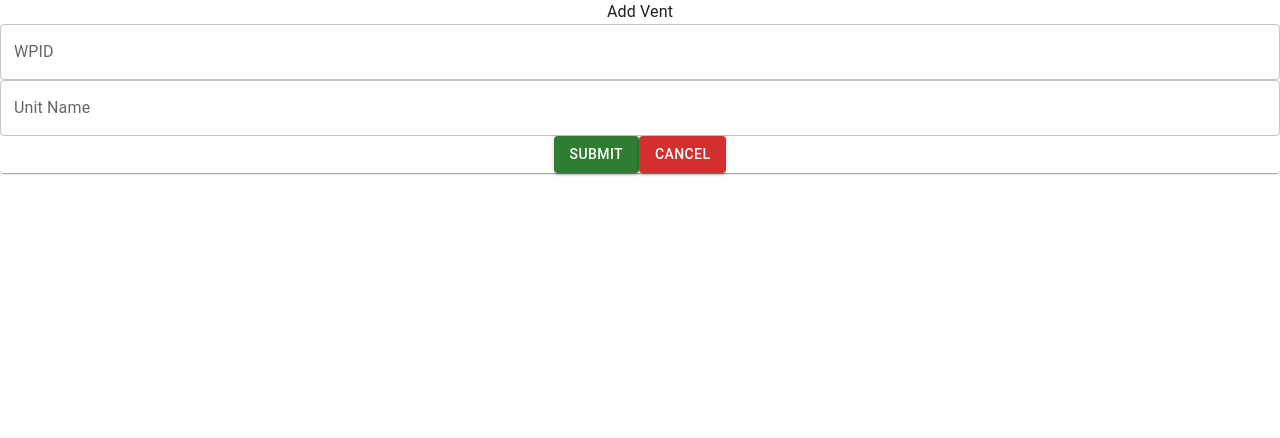
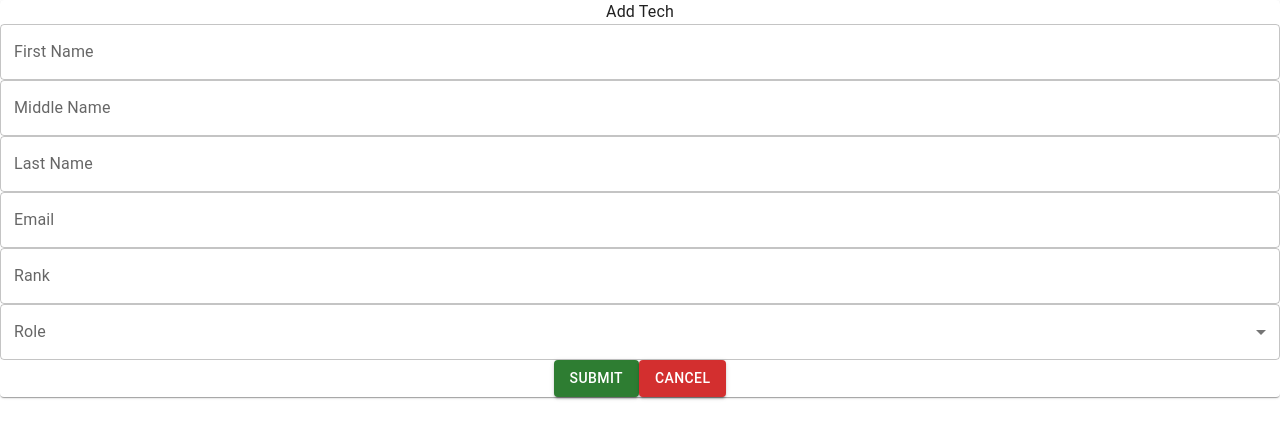
Before and after one commit to anthonylouismorton/ventilationfrontend, a React (Create React App) app: page / in a window 1280 px wide. Shown: the top 438 px of the page. Built offline with nearby package versions, Linux system fonts and the light colour scheme.

Commit message:
updated technician and unitform

```diff
--- a/src/components/AddTechnicianForm.jsx
+++ b/src/components/AddTechnicianForm.jsx
@@ -7,14 +7,22 @@ import {
 	Grid,
 	FormControl,
 	Box,
-	Typography
+	Typography,
+	InputLabel,
+	Select,
+	MenuItem
 } from '@mui/material';
 
 export default function AddUnitForm(props) {
-	const [formValues, setFormValues] = useState({
-    WPID: '',
-    unitName: '',
-	});
+	let defaultValues = {
+		firstName: '',
+		middleName: '',
+    LastNameName: '',
+		technicianEmail: '',
+		technicianRank: '',
+		technicianRole: ''
+	}
+	const [formValues, setFormValues] = useState(defaultValues);
 
 	const handleChange = (e) => {
 		const { name, value } = e.target;
@@ -30,22 +38,26 @@ export default function AddUnitForm(props) {
 
 	const onSubmit = async (e) => {
 		e.preventDefault();
-		setFormValues([]);
+		setFormValues(defaultValues);
+		await axios.post(
+			`${process.env.REACT_APP_DATABASE}/technician`,
+			formValues,
+			);
 
 	};
 
 	return (
 		<Box>
 			<Paper>
-				<Typography>Add Vent</Typography>
+				<Typography>Add Tech</Typography>
 				<Grid>
 					<form onSubmit={onSubmit}>
             <Grid>
                 <FormControl fullWidth>
                   <TextField
-                    name='WPID'
+                    name='firstName'
                     id='outlined-multiline-static'
-                    label='WPID'
+                    label='First Name'
                     rows={1}
                     onChange={handleChange}
                   />
@@ -54,13 +66,64 @@ export default function AddUnitForm(props) {
             <Grid>
               <FormControl fullWidth>
                 <TextField
-                  name='unitName'
+                  name='middleName'
                   id='outlined-multiline-static'
-                  label='Unit Name'
+                  label='Middle Name'
                   rows={1}
                   onChange={handleChange}
                 />
               </FormControl>
+						</Grid>
+						<Grid>
+              <FormControl fullWidth>
+                <TextField
+                  name='lastName'
+                  id='outlined-multiline-static'
+                  label='Last Name'
+                  rows={1}
+                  onChange={handleChange}
+                />
+              </FormControl>
+						</Grid>
+						<Grid>
+              <FormControl fullWidth>
+                <TextField
+                  name='technicianEmail'
+                  id='outlined-multiline-static'
+                  label='Email'
+                  rows={1}
+                  onChange={handleChange}
+                />
+              </FormControl>
+						</Grid>
+						<Grid>
+              <FormControl fullWidth>
+                <TextField
+                  name='technicianRank'
+                  id='outlined-multiline-static'
+                  label='Rank'
+                  rows={1}
+                  onChange={handleChange}
+                />
+              </FormControl>
+						</Grid>
+            <Grid>
+                <Grid item>
+                  <FormControl fullWidth>
+                    <InputLabel id='demo-simple-select-label'>
+                      Role
+                    </InputLabel>
+                    <Select
+                      name='technicianRole'
+                      value={formValues.technicianRole}
+                      onChange={handleChange}
+                    >
+                      <MenuItem value={'Admin'}>Admin</MenuItem>
+                      <MenuItem value={'Program Manager'}>Program Manager</MenuItem>
+                      <MenuItem value={'Technician'}>Technician</MenuItem>
+                    </Select>
+                  </FormControl>
+                </Grid>
 						</Grid>
             <Grid>
 							<Button type='submit' color='success' variant='contained'>
--- a/src/components/AddUnitForm.jsx
+++ b/src/components/AddUnitForm.jsx
@@ -32,7 +32,6 @@ export default function AddUnitForm(props) {
   };
 
 	const handleSubmit = async (e) => {
-		console.log('hello')
 		e.preventDefault();
 		await axios.post(
 			`${process.env.REACT_APP_DATABASE}/unit`,
```
Also changed, not shown: src/components/AddVentSurvey.jsx (added).
